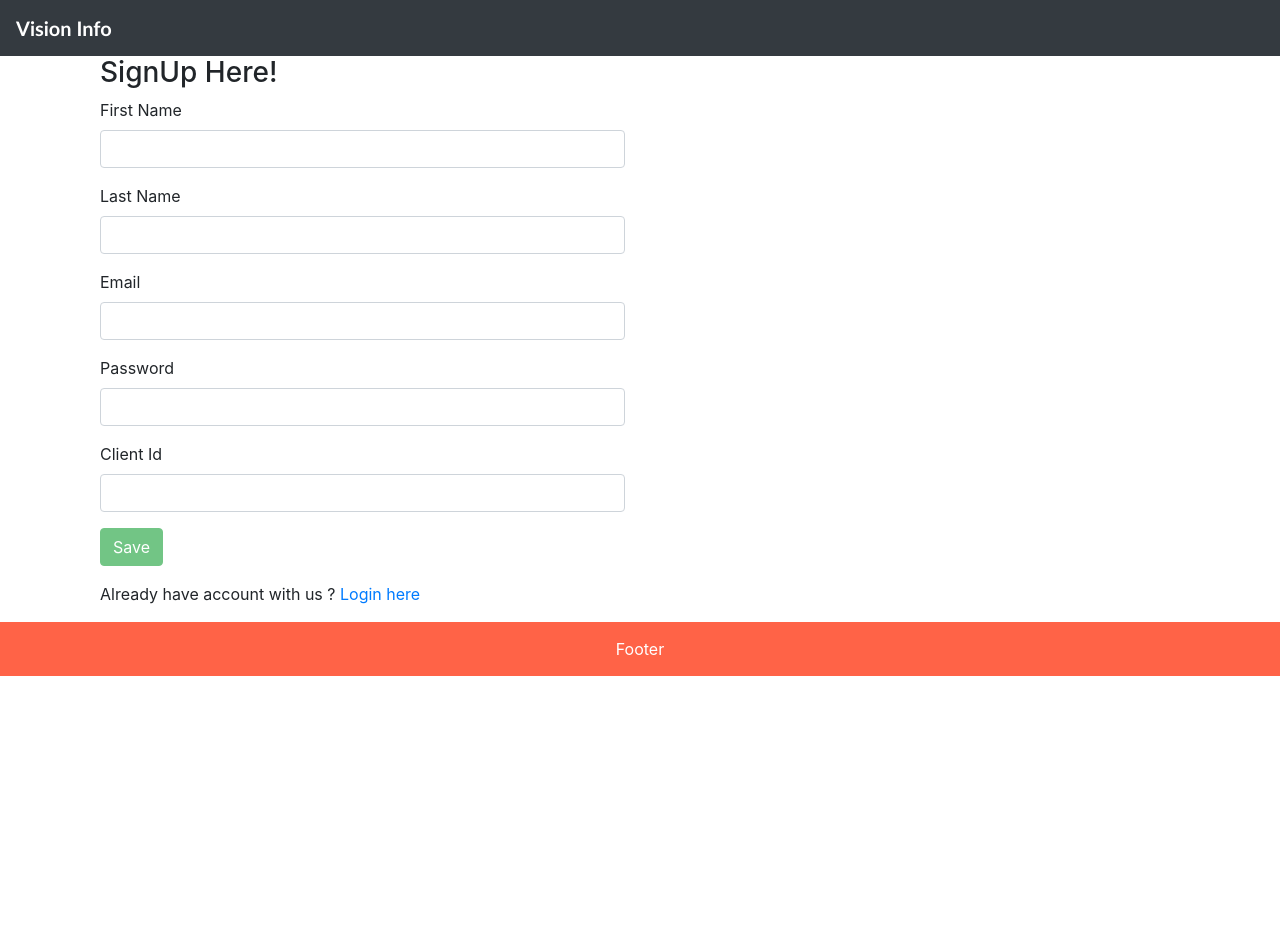
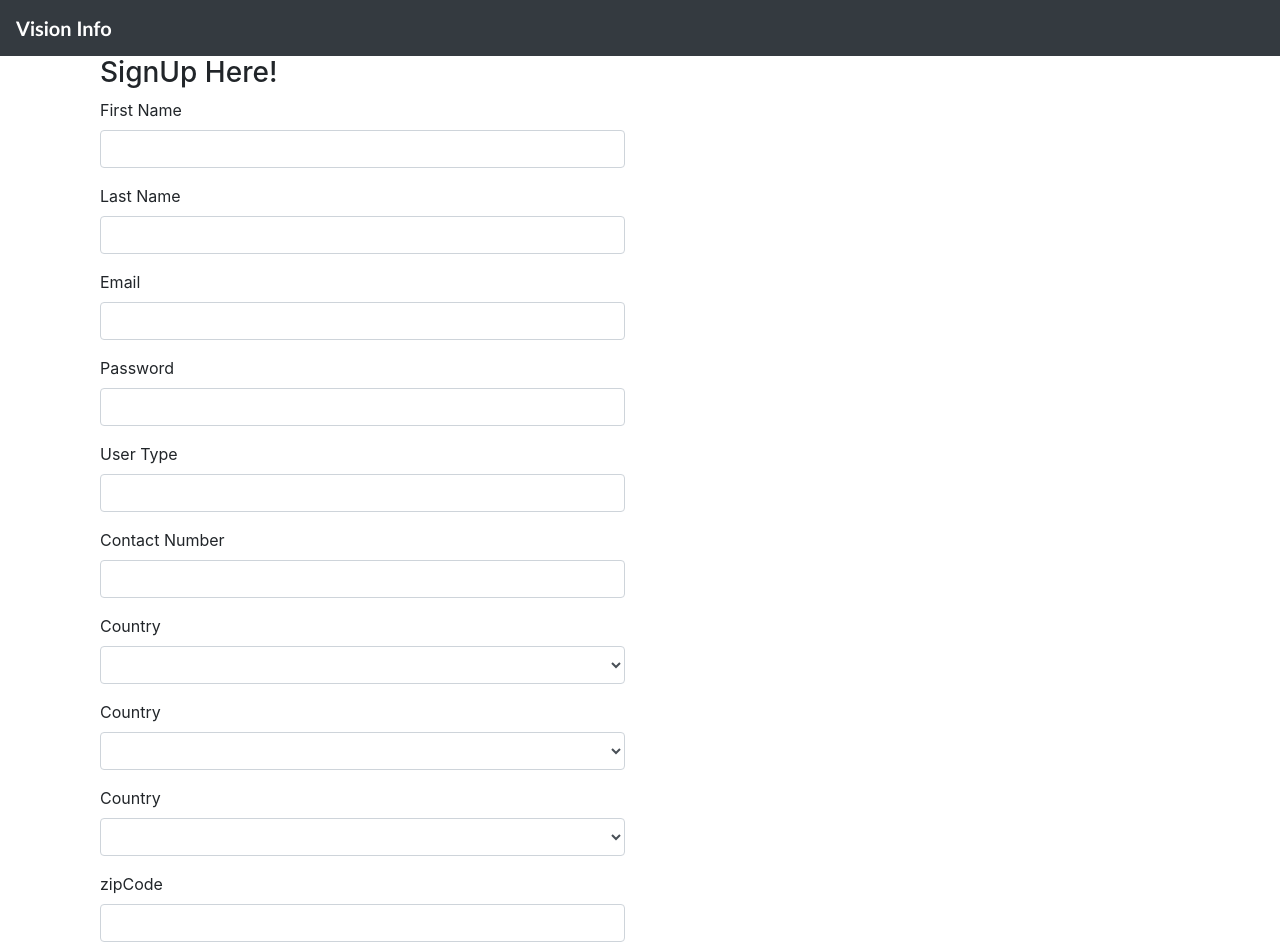
Before and after one commit to coljadu/VisionUI, an Angular app: page /signup in a window 1280 px wide. Shown: the top 952 px of the page. Before the commit the page ends 800 px from the top, so only its background shows below. Built offline with nearby package versions, Linux system fonts and the light colour scheme.

Commit message:
added all fields in signup and add api calls

```diff
--- a/src/app/login/login.component.html
+++ b/src/app/login/login.component.html
@@ -1,12 +1,12 @@
 <div class="col-12 col-sm-12 col-md-12 col-lg-12 col-xl-12">
   <div class="text-center login-layout ">
-      <form class="form-signin">
+      <form (ngSubmit)="loginUser()" #loginForm="ngForm" class="form-signin">
           <img class="mb-4" src="https://getbootstrap.com/assets/brand/bootstrap-solid.svg" alt="" width="72" height="72">
           <h1 class="h3 mb-3 font-weight-normal">Please sign in</h1>
           <label for="inputEmail" class="sr-only">Email address</label>
-          <input type="email" id="inputEmail" class="form-control" placeholder="Email address" required autofocus>
+          <input type="email" id="inputEmail" name="inputEmail" class="form-control" [(ngModel)]="user.username" placeholder="Email address" required autofocus>
           <label for="inputPassword" class="sr-only">Password</label>
-          <input type="password" id="inputPassword" class="form-control" placeholder="Password" required>
+          <input type="password" id="inputPassword" name="inputPassword" class="form-control" [(ngModel)]="user.password" placeholder="Password" required>
           <div class="checkbox mb-3">
             <label>
               <input type="checkbox" value="remember-me"> Remember me
--- a/src/app/login/login.component.ts
+++ b/src/app/login/login.component.ts
@@ -1,4 +1,6 @@
 import { Component, OnInit } from '@angular/core';
+import { Router } from '@angular/router';
+import { HttpClient } from '@angular/common/http';
 
 @Component({
   selector: 'app-login',
@@ -6,10 +8,21 @@ import { Component, OnInit } from '@angular/core';
   styleUrls: ['./login.component.css']
 })
 export class LoginComponent implements OnInit {
+  user = {};
 
-  constructor() { }
+  constructor(private http: HttpClient, private router: Router) { }
 
   ngOnInit() {
   }
-
+  loginUser() {
+    console.log(this.user);
+    // this.http.post('localhost:8080/Vsign.com-api/app/login', this.user)
+    //   .subscribe(res => {
+    //     console.log('login');
+    //       this.router.navigate(['/home']);
+    //     }, (err) => {
+    //       console.log(err);
+    //     }
+    //   );
+  }
 }
--- a/src/app/signup/signup.component.html
+++ b/src/app/signup/signup.component.html
@@ -5,30 +5,59 @@
       <form (ngSubmit)="registerUser()" #signupForm="ngForm">
 
         <div class="form-group">
-          <label for="name">First Name</label>
+          <label for="firstName">First Name</label>
           <input type="text" class="form-control" [(ngModel)]="user.firstName" name="firstName" required>
           <!-- <div *ngIf="firstName.invalid && (firstName.dirty || firstName.touched)" class="alert alert-danger">
             <div *ngIf="firstName.errors.required">Fisrt Name is required.</div>
           </div> -->
         </div>
         <div class="form-group">
-          <label for="name">Last Name</label>
+          <label for="lastName">Last Name</label>
           <input type="text" class="form-control" [(ngModel)]="user.lastName" name="lastName" required>
           <!-- <div *ngIf="lastName.invalid && (lastName.dirty || lastName.touched)" class="alert alert-danger">
             <div *ngIf="lastName.errors.required">Last Name is required.</div>
           </div> -->
         </div>
         <div class="form-group">
-          <label for="name">Email</label>
+          <label for="email">Email</label>
           <input type="text" class="form-control" [(ngModel)]="user.email" name="email" required>
         </div>
         <div class="form-group">
-          <label for="name">Password</label>
-          <input type="text" class="form-control" [(ngModel)]="user.password" name="password" required>
+          <label for="password">Password</label>
+          <input type="password" class="form-control" [(ngModel)]="user.password" name="password" required>
         </div>
         <div class="form-group">
-          <label for="name">Client Id</label>
-          <input type="text" class="form-control" [(ngModel)]="user.clientId" name="clientId" required>
+          <label for="userType">User Type</label>
+          <input type="text" class="form-control" [(ngModel)]="user.userType" name="userType" required>
+        </div>
+        <div class="form-group">
+          <label for="contactNumber">Contact Number</label>
+          <input type="text" class="form-control" [(ngModel)]="user.contactNo" name="contactNumber" required>
+        </div>
+        <div class="form-group">
+          <label for="country">Country</label>
+              <select class="form-control" name="country" [(ngModel)]="user.countryId" required>
+                <option value="1">India</option>
+                <option value="2">Usa</option>
+              </select>
+        </div>
+        <div class="form-group">
+          <label for="state">Country</label>
+              <select class="form-control" name="state" [(ngModel)]="user.stateId" required>
+                <option value="1">MP</option>
+                <option value="2">UP</option>
+              </select>
+        </div>
+        <div class="form-group">
+          <label for="city">Country</label>
+              <select class="form-control" name="city" [(ngModel)]="user.cityId" required>
+                <option value="1">Bhopal</option>
+                <option value="2">Indore</option>
+              </select>
+        </div>
+        <div class="form-group">
+          <label for="zipCode">zipCode</label>
+          <input type="text" class="form-control" [(ngModel)]="user.zipCode" name="zipCode" required>
         </div>
         <div class="form-group">
           <button type="submit" class="btn btn-success" [disabled]="!signupForm.form.valid">Save</button>
--- a/src/app/signup/signup.component.ts
+++ b/src/app/signup/signup.component.ts
@@ -15,7 +15,8 @@ export class SignupComponent implements OnInit {
   ngOnInit() {
   }
   registerUser() {
-    // this.http.post('/user/signup', this.user)
+    console.log(this.user);
+    // this.http.post('localhost:8080/vsign-api/signup/register', this.user)
     //   .subscribe(res => {
     //     console.log('signup');
     //       this.router.navigate(['/home']);
```
